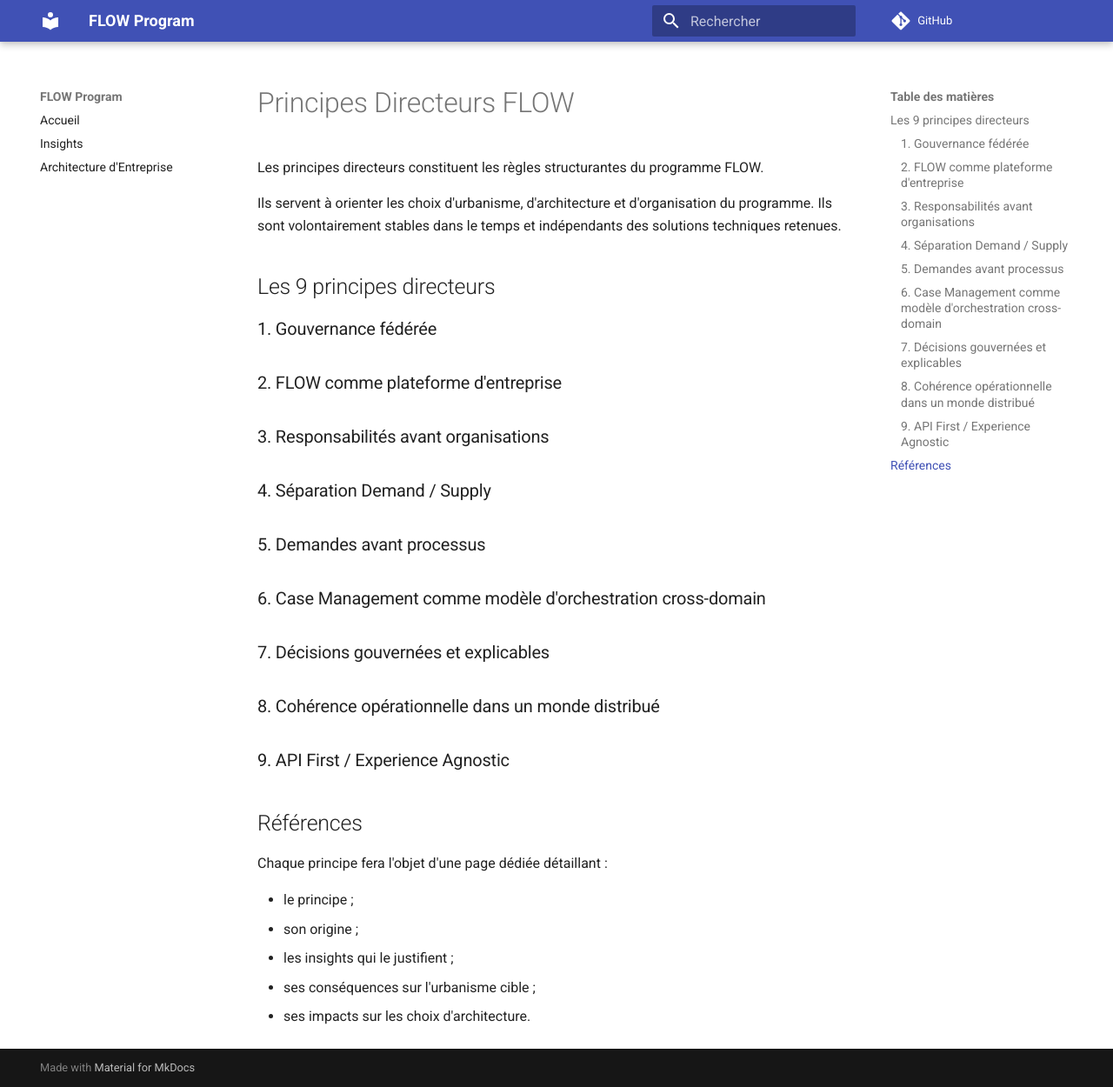
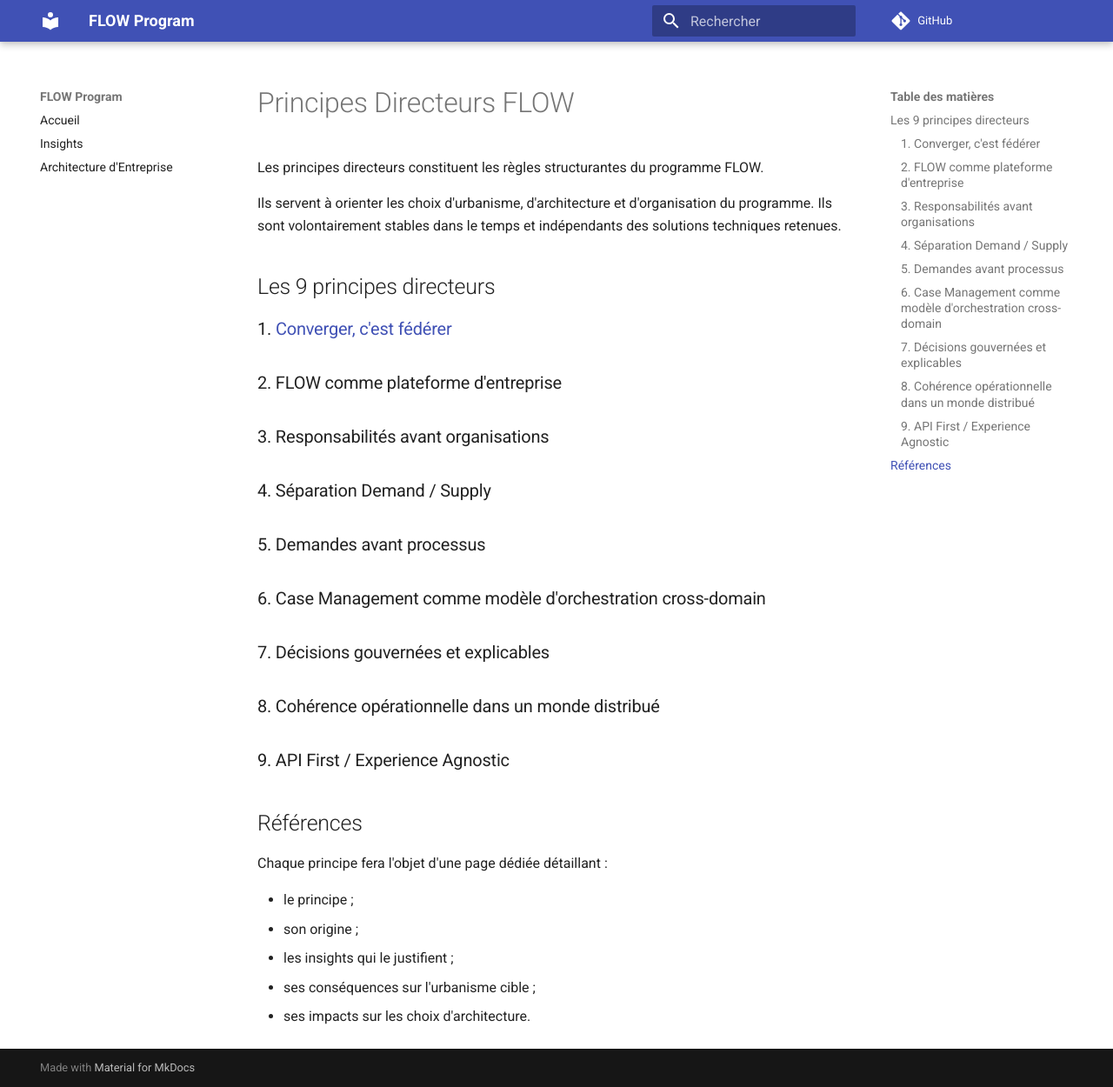
Before and after one commit to laurent-sintes/FLOW-Program, an MkDocs documentation site: the page built from docs/architecture-entreprise/principes-directeurs/index.md, in a window 1280 px wide and 1250 px high. Shown: the whole window at 87% size. Built offline with MkDocs 1.6.1 and Material for MkDocs 9.7.7, drawn with Linux system fonts in a browser that asks for light colours; comment, search, counter and statistics services are not loaded.

Commit message:
Reference first guiding principle page

```diff
--- a/docs/architecture-entreprise/principes-directeurs/index.md
+++ b/docs/architecture-entreprise/principes-directeurs/index.md
@@ -6,7 +6,7 @@ Ils servent à orienter les choix d'urbanisme, d'architecture et d'organisation
 
 ## Les 9 principes directeurs
 
-### 1. Gouvernance fédérée
+### 1. [Converger, c'est fédérer](1-converger-c-est-federer.md)
 
 ### 2. FLOW comme plateforme d'entreprise
 
```
